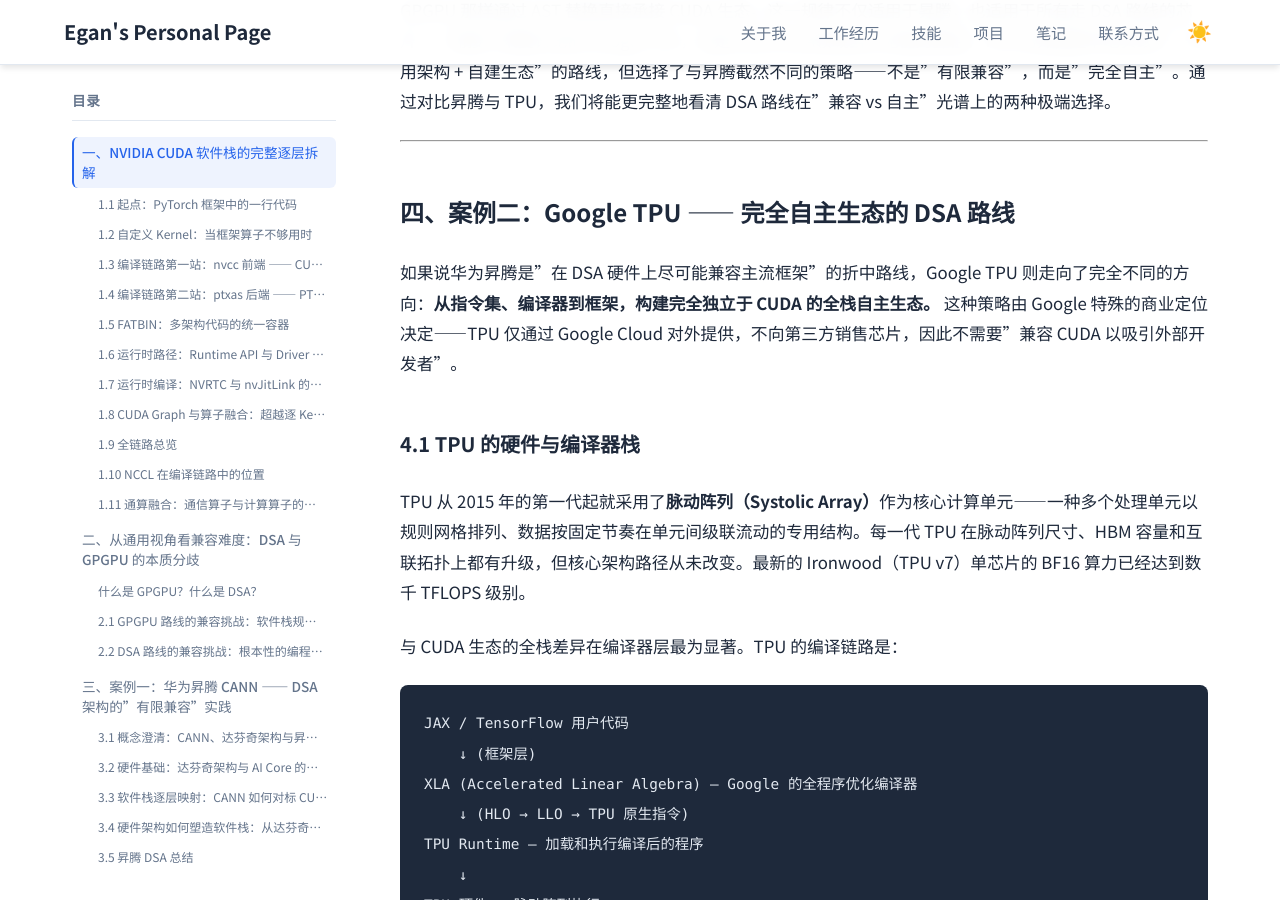
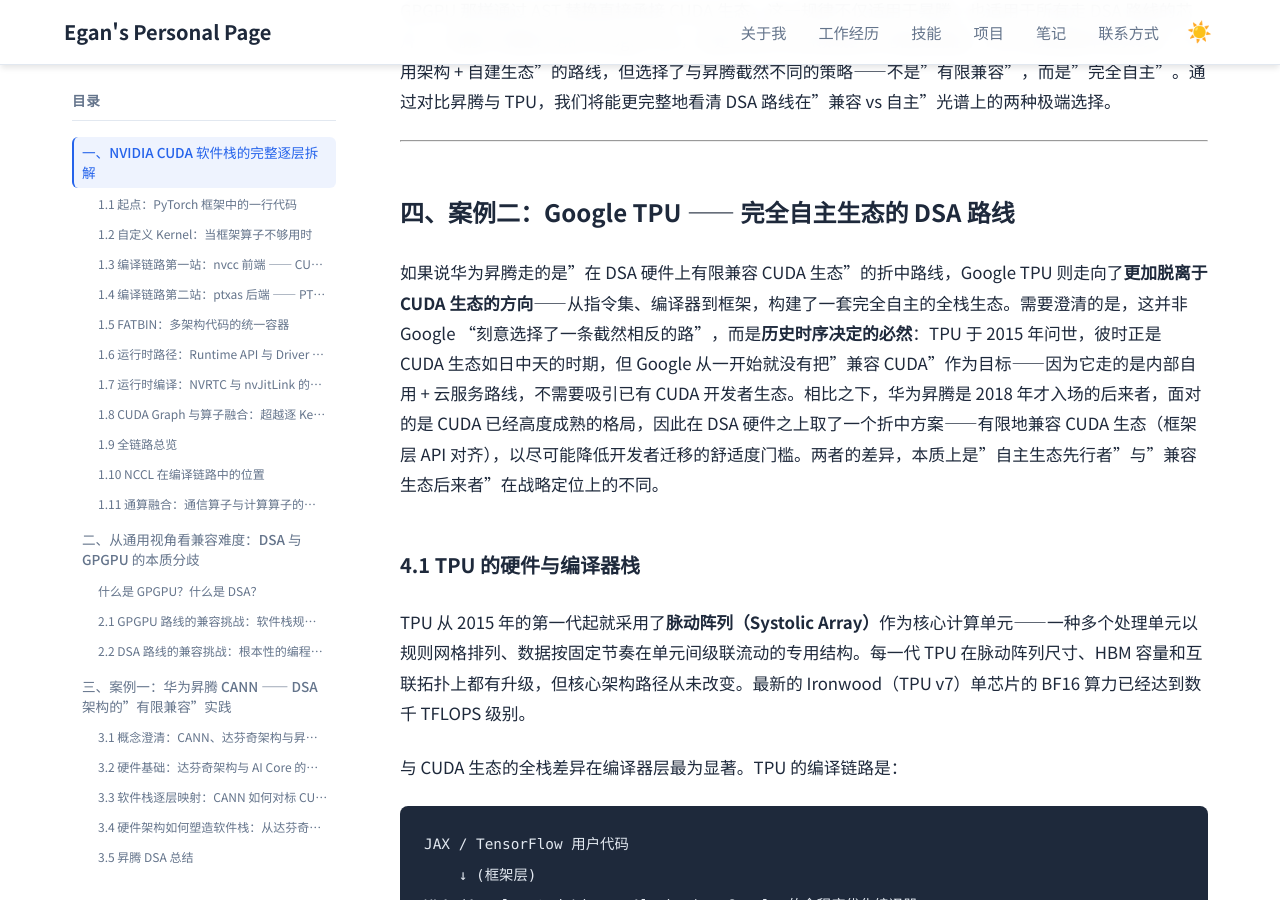
Before and after one commit to Lejun-Hu/Lejun-Hu.github.io, a Jekyll site: the page built from _notes/2026-8-15-cuda-ecosystem-compatibility.md, in a window 1280 px wide and 900 px high, scrolled down 49216 px. Built offline with Jekyll 4.4.1, drawn with Linux system fonts in a browser that asks for light colours.

Commit message:
reframe TPU vs Ascend as autonomous-first vs compatible-latecomer, driven by historical timing

```diff
--- a/_notes/2026-8-15-cuda-ecosystem-compatibility.md
+++ b/_notes/2026-8-15-cuda-ecosystem-compatibility.md
@@ -1011,7 +1011,7 @@ dist.init_process_group(backend="hccl")
 
 ## 四、案例二：Google TPU —— 完全自主生态的 DSA 路线
 
-如果说华为昇腾是"在 DSA 硬件上尽可能兼容主流框架"的折中路线，Google TPU 则走向了完全不同的方向：**从指令集、编译器到框架，构建完全独立于 CUDA 的全栈自主生态。** 这种策略由 Google 特殊的商业定位决定——TPU 仅通过 Google Cloud 对外提供，不向第三方销售芯片，因此不需要"兼容 CUDA 以吸引外部开发者"。
+如果说华为昇腾走的是"在 DSA 硬件上有限兼容 CUDA 生态"的折中路线，Google TPU 则走向了**更加脱离于 CUDA 生态的方向**——从指令集、编译器到框架，构建了一套完全自主的全栈生态。需要澄清的是，这并非 Google "刻意选择了一条截然相反的路"，而是**历史时序决定的必然**：TPU 于 2015 年问世，彼时正是 CUDA 生态如日中天的时期，但 Google 从一开始就没有把"兼容 CUDA"作为目标——因为它走的是内部自用 + 云服务路线，不需要吸引已有 CUDA 开发者生态。相比之下，华为昇腾是 2018 年才入场的后来者，面对的是 CUDA 已经高度成熟的格局，因此在 DSA 硬件之上取了一个折中方案——有限地兼容 CUDA 生态（框架层 API 对齐），以尽可能降低开发者迁移的舒适度门槛。两者的差异，本质上是"自主生态先行者"与"兼容生态后来者"在战略定位上的不同。
 
 ### 4.1 TPU 的硬件与编译器栈
 
```
